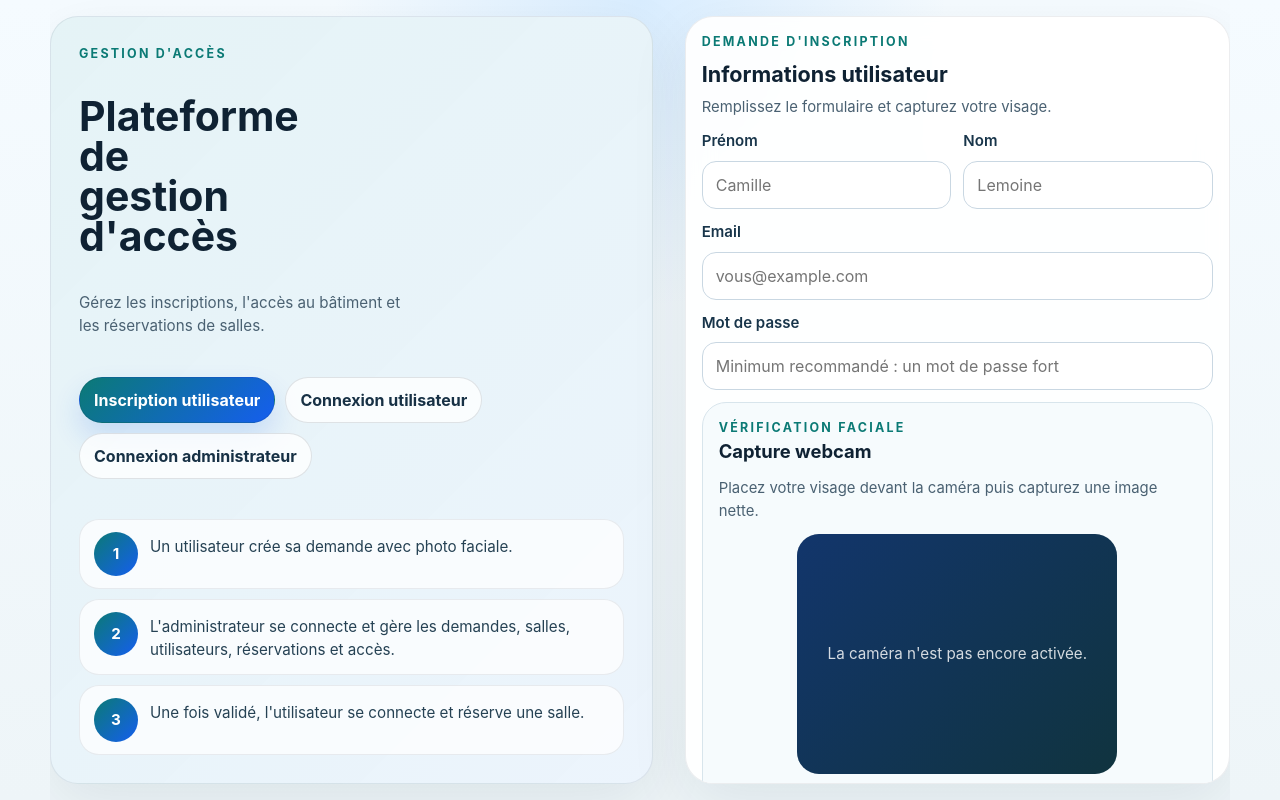
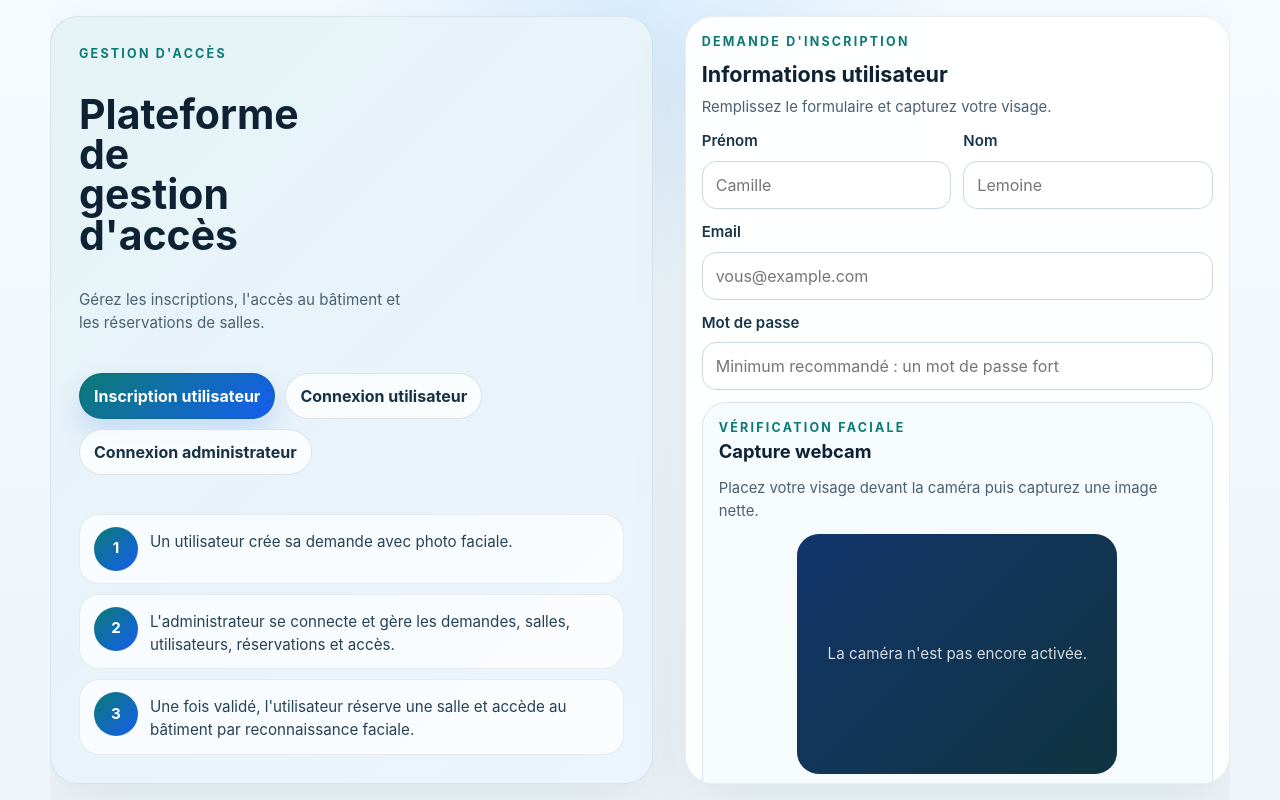
Before and after one commit to Josiane5618/MutwarekaziJosiane_Tfe_ApplicationWeb_2026, a React app in the folder frontend/: page / in a window 1280 px wide. Built offline with nearby package versions, Linux system fonts and the light colour scheme; no server answers; the HTML template or start-up script is replaced by a standard one.

Commit message:
mise à jour de l'interface d'inscription : le point 3 de l'interface

```diff
--- a/frontend/src/App.jsx
+++ b/frontend/src/App.jsx
@@ -51,7 +51,7 @@ function App() {
           </div>
           <div className="hero-step">
             <span>3</span>
-            <p>Une fois validé, l'utilisateur se connecte et réserve une salle.</p>
+            <p>Une fois validé, l'utilisateur réserve une salle et accède au bâtiment par reconnaissance faciale.</p>
           </div>
         </div>
       </section>
```
